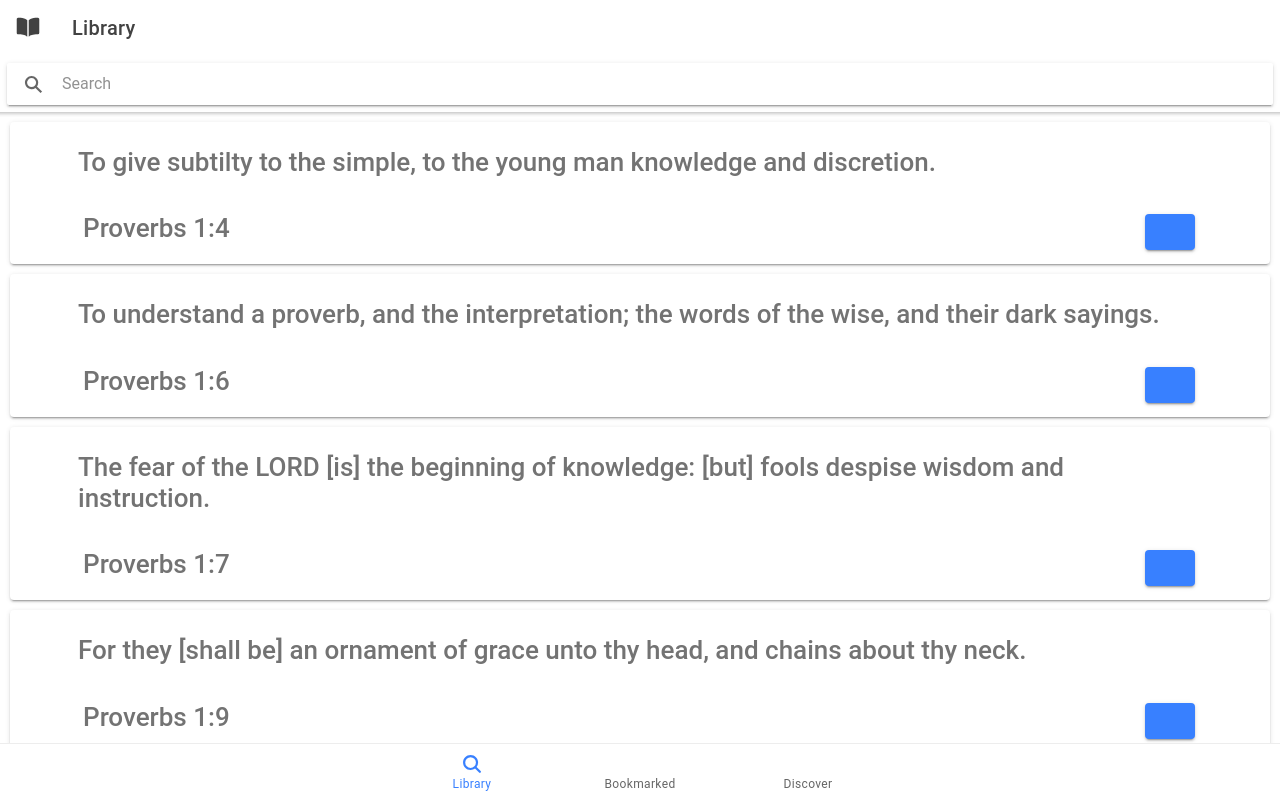
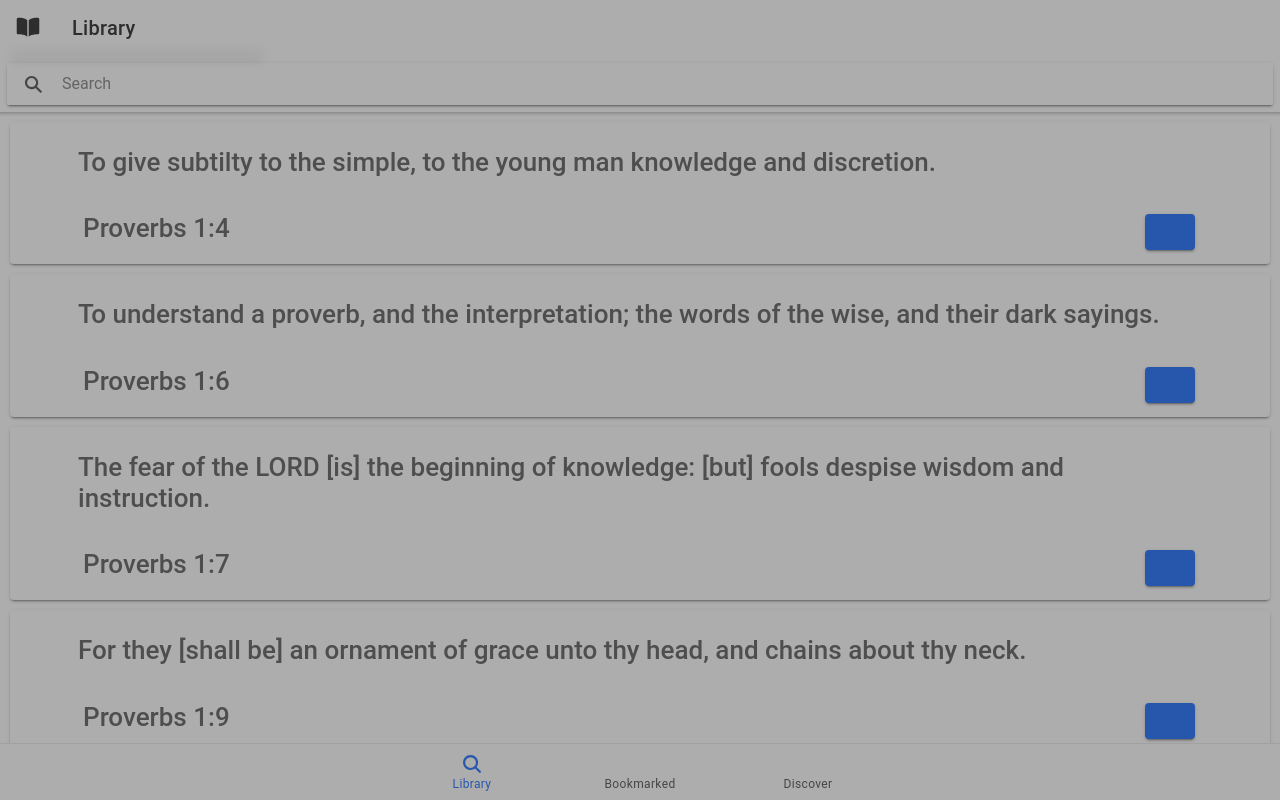
Before and after one commit to willie-shen/ProverbsBox, a React (Create React App) app in the folder proverb-box-master/: page /library in a window 1280 px wide. Both pictures are taken after a click on the element 28 px from the left and 28 px from the top of the page. Built offline with nearby package versions, Linux system fonts and the light colour scheme.

Commit message:
event added to popover

```diff
--- a/proverb-box-master/src/pages/Library.tsx
+++ b/proverb-box-master/src/pages/Library.tsx
@@ -35,7 +35,9 @@ type ILibraryProps = {
 
 type ILibraryState = {
     proverbs: Array<IProverb>,
-    searchContent: string
+    searchContent: string,
+    popClickEvent: any,
+    popOpen: boolean,
 }
 
 class Library extends React.Component<ILibraryProps, ILibraryState>
@@ -48,6 +50,8 @@ class Library extends React.Component<ILibraryProps, ILibraryState>
         this.state = {
             proverbs: this.props.proverbProvider.GetAllOneLiners(),
             searchContent: "",
+            popClickEvent: null,
+            popOpen: false,
         };
     }
 
@@ -68,16 +72,24 @@ class Library extends React.Component<ILibraryProps, ILibraryState>
             return (<Proverb key={prov.ID} Proverb={prov}></Proverb>);
         });
 
+        let popoverFilter = (
+            <IonPopover event={this.state.popClickEvent} isOpen={this.state.popOpen} onDidDismiss={e => ()=>{/*this.setShowPopover(false)*/}}>
+                <p>This is popover content</p>
+            </IonPopover>
+        );
+
         return (
             <IonPage>
-                <IonPopover isOpen={false} onDidDismiss={e => ()=>{/*this.setShowPopover(false)*/}}>
-                    <p>This is popover content</p>
-                </IonPopover>
+
                 <IonHeader>
-
+                    {popoverFilter}
                     <IonToolbar>
                         <IonButtons slot={"start"}>
-                            <IonButton onClick={() => {/*this.setShowPopover(true)*/}}>
+                            <IonButton onClick={(e) => {
+                                e.persist();
+                                this.setState({popClickEvent: e});
+                                this.setState({popOpen: true});
+                                /*this.setShowPopover(true)*/}}>
                                 <IonIcon slot = "icon-only" icon = {book} />
                             </IonButton>
                         </IonButtons>
```
